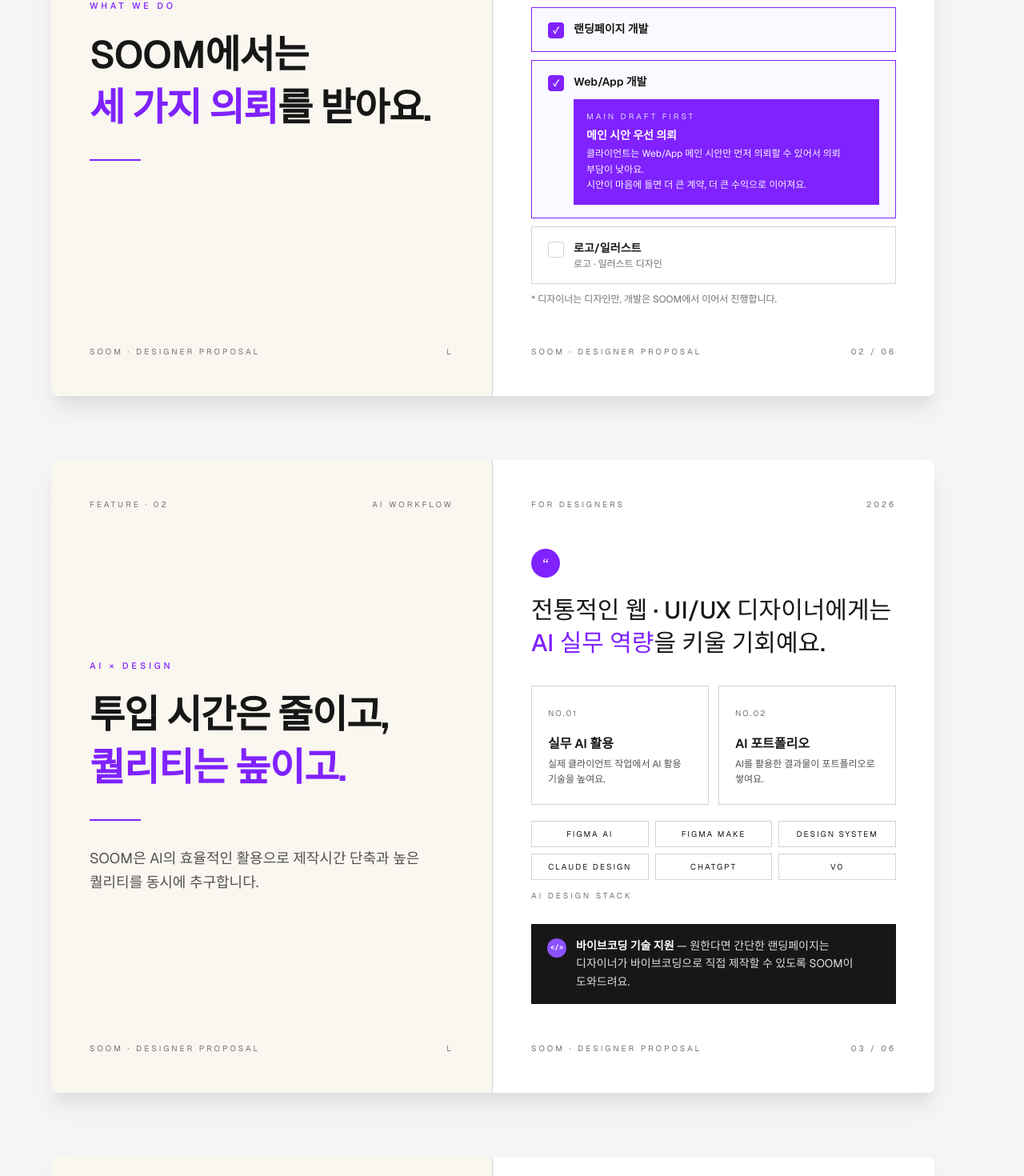
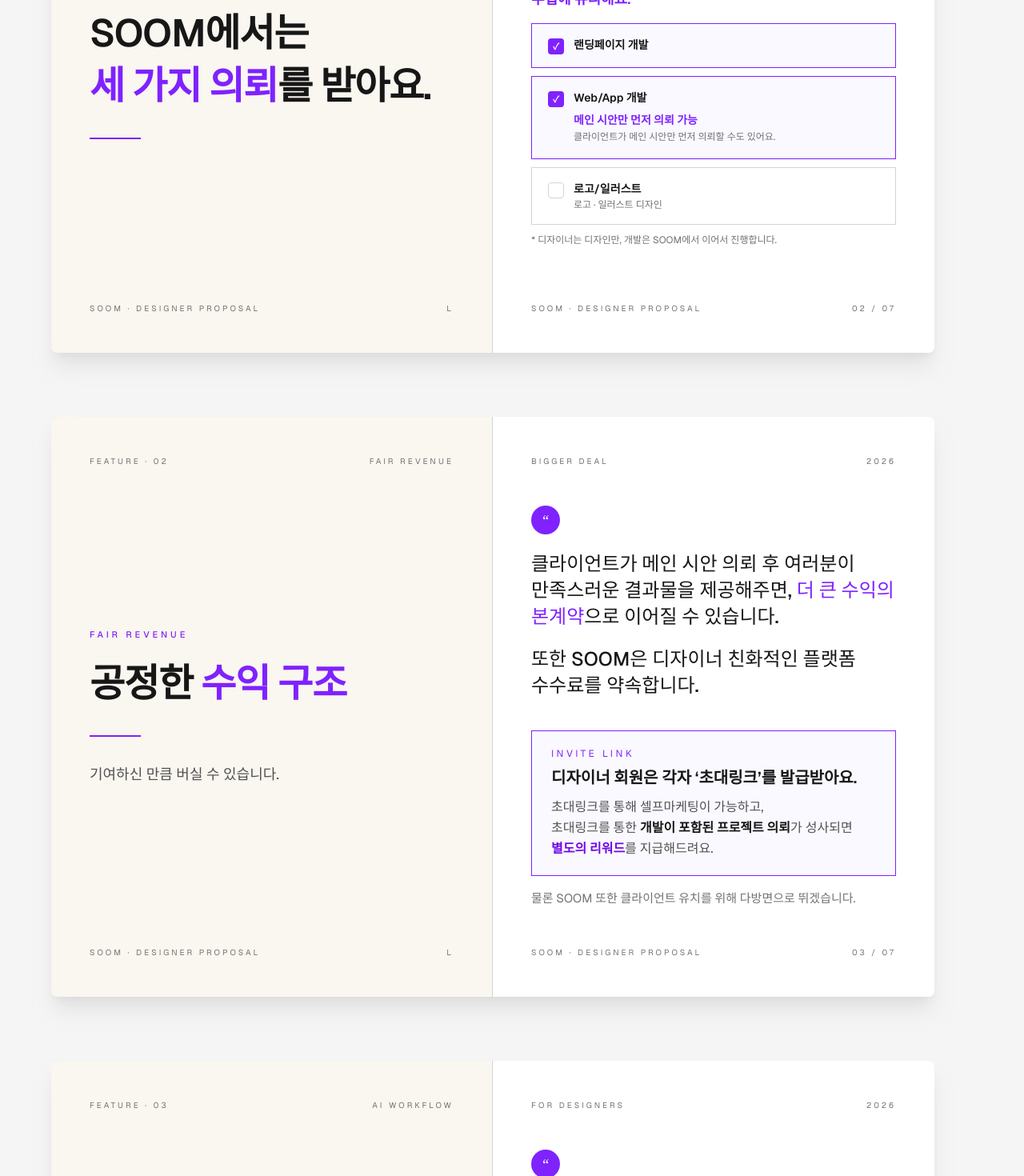
Before and after one commit to present1602/repo, a Next.js app: page /designers/proposal/v1 in a window 1280 px wide. Shown: the part 1160-2630 px from the top of the page at 80% size. Built offline with nearby package versions, Linux system fonts and the light colour scheme; no server answers.

Commit message:
제안서 수정

```diff
--- a/src/app/designers/proposal/v1/page.tsx
+++ b/src/app/designers/proposal/v1/page.tsx
@@ -20,17 +20,17 @@ export const metadata: Metadata = {
    본계약까지 가길 바라는 클라이언트에게, 본계약은 다른 디자이너가 한다는
    구조는 거부감을 준다. 그래서 SOOM 이 받는 의뢰와 AI 로 일하는 방식을 앞에 둔다.
      01 표지
-     02 SOOM 이 받는 의뢰  세 가지 의뢰 + 받을 분야만 고른다(Web/App 안에 메인 시안 우선 의뢰),
-                         바이브코딩 기술 지원
-     03 AI               투입 시간은 줄이고 퀄리티는 높인다, AI 활용 포트폴리오
-     04 자격
-     05 11월 이벤트       첫 거래 축하 선물
-     06 지원
+     02 SOOM 이 받는 의뢰  세 가지 의뢰 + 받을 분야만 고른다(Web/App 은 메인 시안 의뢰 가능)
+     03 공정한 수익 구조   더 큰 본계약으로, 초대 링크 리워드
+     04 AI               투입 시간은 줄이고 퀄리티는 높인다, AI 활용 포트폴리오, 바이브코딩 기술 지원
+     05 자격
+     06 11월 이벤트       첫 거래 축하 선물
+     07 지원
 
    원본의 picsum 자리 채우기 사진은 넣지 않는다 — 내용이 없는 그림이
    모바일에서 화면을 통째로 먹는다. 분위기가 필요한 자리는 색으로 대신한다. */
 
-const TOTAL = 6
+const TOTAL = 7
 const BRAND = 'SOOM · Designer Proposal'
 
 export default function ProposalV14Page() {
@@ -166,16 +166,12 @@ export default function ProposalV14Page() {
                   <span className="min-w-0 flex-1">
                     <span className="block text-sm font-semibold">{x.t}</span>
                     <span className="mt-0.5 block text-xs text-neutral-500">{x.s}</span>
+                    {/* 자세한 이야기는 다음 쪽(03) — 여기서는 한 줄만 */}
                     {x.draft && (
-                      <span className="mt-3 block bg-violet-600 px-4 py-3.5 text-white">
-                        <span className="block text-[10px] tracking-[0.3em] text-violet-200">
-                          MAIN DRAFT FIRST
-                        </span>
-                        <span className="mt-1.5 block text-sm font-semibold">메인 시안 우선 의뢰</span>
-                        <span className="mt-1 block text-xs leading-relaxed text-violet-50">
-                          클라이언트는 Web/App 메인 시안만 먼저 의뢰할 수 있어서 의뢰 부담이 낮아요.
-                          <br />
-                          시안이 마음에 들면 더 큰 계약, 더 큰 수익으로 이어져요.
+                      <span className="mt-2 block">
+                        <span className="block text-sm font-semibold text-violet-600">메인 시안만 먼저 의뢰 가능</span>
+                        <span className="mt-0.5 block text-xs leading-relaxed text-neutral-500">
+                          클라이언트가 메인 시안만 먼저 의뢰할 수도 있어요.
                         </span>
                       </span>
                     )}
@@ -190,9 +186,55 @@ export default function ProposalV14Page() {
           </Half>
         </Spread>
 
-        {/* ─────────── 03 AI ─────────── */}
+        {/* ─────────── 03 FAIR REVENUE ───────────
+            기여한 만큼 번다 — 메인 시안이 더 큰 본계약으로 이어지는 길,
+            그리고 그 길을 직접 넓히는 초대 링크(0006_invite_link.sql) */}
         <Spread id={3}>
-          <Half tone="cream" top={['Feature · 02', 'AI workflow']} foot={[BRAND, 'L']}>
+          <Half tone="cream" top={['Feature · 02', 'Fair revenue']} foot={[BRAND, 'L']}>
+            <Label>Fair revenue</Label>
+            <h2 className="mt-5 text-3xl font-semibold leading-snug tracking-tight md:text-5xl">
+              공정한 <span className="text-violet-600">수익 구조</span>
+            </h2>
+            <Rule />
+            <p className="max-w-md text-base leading-relaxed text-neutral-600 md:text-lg">
+              기여하신 만큼 버실 수 있습니다.
+            </p>
+          </Half>
+
+          <Half tone="white" top={['Bigger deal', '2026']} foot={[BRAND, `03 / ${pad(TOTAL)}`]}>
+            <span className="grid size-9 place-items-center rounded-full bg-violet-600 font-serif text-lg text-white">
+              &ldquo;
+            </span>
+            <p className="mt-5 text-xl font-medium leading-snug md:text-2xl">
+              클라이언트가 메인 시안 의뢰 후 여러분이 만족스러운 결과물을 제공해주면,{' '}
+              <span className="text-violet-600">더 큰 수익의 본계약</span>으로 이어질 수 있습니다.
+            </p>
+            <p className="mt-4 text-xl font-medium leading-snug md:mt-5 md:text-2xl">
+              또한 SOOM은 디자이너 친화적인 플랫폼 수수료를 약속합니다.
+            </p>
+
+            <div className="mt-8 border border-violet-600 bg-violet-50/50 px-5 py-5 md:mt-10 md:px-6">
+              <p className="text-[11px] tracking-[0.3em] text-violet-600 md:text-xs">INVITE LINK</p>
+              <p className="mt-2 text-lg font-semibold md:text-xl">
+                디자이너 회원은 각자 &lsquo;초대링크&rsquo;를 발급받아요.
+              </p>
+              <p className="mt-2.5 text-[15px] leading-relaxed text-neutral-600 md:text-base">
+                초대링크를 통해 셀프마케팅이 가능하고,
+                <br />
+                초대링크를 통한 <b className="font-semibold text-neutral-900">개발이 포함된 프로젝트 의뢰</b>가
+                성사되면 <b className="font-semibold text-violet-700">별도의 리워드</b>를 지급해드려요.
+              </p>
+            </div>
+
+            <p className="mt-4 text-sm leading-relaxed text-neutral-500 md:text-[15px]">
+              물론 SOOM 또한 클라이언트 유치를 위해 다방면으로 뛰겠습니다.
+            </p>
+          </Half>
+        </Spread>
+
+        {/* ─────────── 04 AI ─────────── */}
+        <Spread id={4}>
+          <Half tone="cream" top={['Feature · 03', 'AI workflow']} foot={[BRAND, 'L']}>
             <Label>AI × Design</Label>
             <h2 className="mt-5 text-3xl font-semibold leading-snug tracking-tight md:text-5xl">
               투입 시간은 줄이고,
@@ -205,7 +247,7 @@ export default function ProposalV14Page() {
             </p>
           </Half>
 
-          <Half tone="white" top={['For designers', '2026']} foot={[BRAND, `03 / ${pad(TOTAL)}`]}>
+          <Half tone="white" top={['For designers', '2026']} foot={[BRAND, `04 / ${pad(TOTAL)}`]}>
             <span className="grid size-9 place-items-center rounded-full bg-violet-600 font-serif text-lg text-white">
               &ldquo;
             </span>
@@ -253,9 +295,9 @@ export default function ProposalV14Page() {
           </Half>
         </Spread>
 
-        {/* ─────────── 04 ELIGIBILITY ─────────── */}
-        <Spread id={4}>
-          <Half tone="cream" top={['Feature · 03', 'Who we look for']} foot={[BRAND, 'L']}>
+        {/* ─────────── 05 ELIGIBILITY ─────────── */}
+        <Spread id={5}>
+          <Half tone="cream" top={['Feature · 04', 'Who we look for']} foot={[BRAND, 'L']}>
             <Label>Eligibility</Label>
             <h2 className="mt-5 text-3xl font-semibold leading-tight tracking-tight md:text-5xl">
               이런 디자이너를
@@ -271,7 +313,7 @@ export default function ProposalV14Page() {
             </p>
           </Half>
 
-          <Half tone="white" top={['Requirements', '2026']} foot={[BRAND, `04 / ${pad(TOTAL)}`]}>
+          <Half tone="white" top={['Requirements', '2026']} foot={[BRAND, `05 / ${pad(TOTAL)}`]}>
             {/* 분야마다 요건이 다르다 — 필수 하나(검은 띠) + 둘 중 하나(나란히).
                 둘 중 하나를 위아래로 쌓으면 두 묶음이 한 쪽에 들어가지 않는다 */}
             <div className="space-y-8 md:space-y-9">
@@ -312,9 +354,9 @@ export default function ProposalV14Page() {
           </Half>
         </Spread>
 
-        {/* ─────────── 05 LAUNCH EVENT ─────────── */}
-        <Spread id={5}>
-          <Half tone="cream" top={['Feature · 04', 'Launch event']} foot={[BRAND, 'L']}>
+        {/* ─────────── 06 LAUNCH EVENT ─────────── */}
+        <Spread id={6}>
+          <Half tone="cream" top={['Feature · 05', 'Launch event']} foot={[BRAND, 'L']}>
             <Label>November Event</Label>
             <h2 className="mt-5 text-3xl font-semibold leading-tight tracking-tight md:text-5xl">
               첫 거래 <span className="text-violet-600">축하선물</span>
@@ -326,7 +368,7 @@ export default function ProposalV14Page() {
             </p>
           </Half>
 
-          <Half tone="white" top={['Gift', '2026']} foot={[BRAND, `05 / ${pad(TOTAL)}`]}>
+          <Half tone="white" top={['Gift', '2026']} foot={[BRAND, `06 / ${pad(TOTAL)}`]}>
             {/* 선물 카드 — 이 쪽의 주인공. 금액을 가장 크게 둔다 */}
             {/* @container — 금액 크기를 카드 폭에 맞춘다. 태블릿에서는 쪽이 좁아
                 화면 기준 크기(text-6xl)로는 '₩50,00'에서 잘렸다 */}
@@ -349,7 +391,7 @@ export default function ProposalV14Page() {
 
             <dl className="mt-5 divide-y divide-neutral-200 border-y border-neutral-200 text-sm">
               {[
-                ['기간', '11월 1일 ~ 11월 30일'],
+                ['기간', '11월 한정'],
                 ['조건', '의뢰 1건 이상 수행'],
                 ['대상', '선착순 7명 한정'],
               ].map(([k, v]) => (
@@ -373,8 +415,8 @@ export default function ProposalV14Page() {
           </Half>
         </Spread>
 
-        {/* ─────────── 06 CONTACT ─────────── */}
-        <Spread id={6}>
+        {/* ─────────── 07 CONTACT ─────────── */}
+        <Spread id={7}>
           <div className="relative flex min-h-[18rem] flex-col justify-between overflow-hidden bg-violet-950 p-7 text-white md:min-h-[32rem] md:p-12">
             <div
               aria-hidden
```
